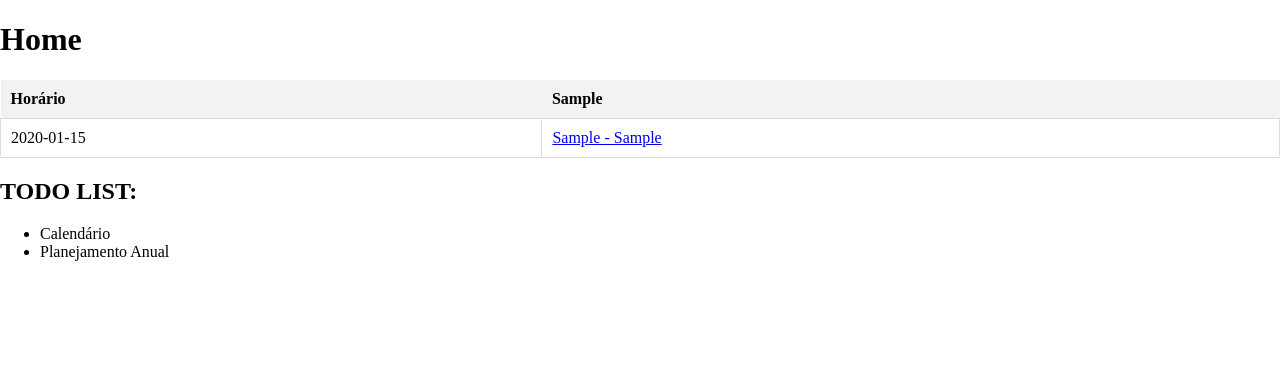
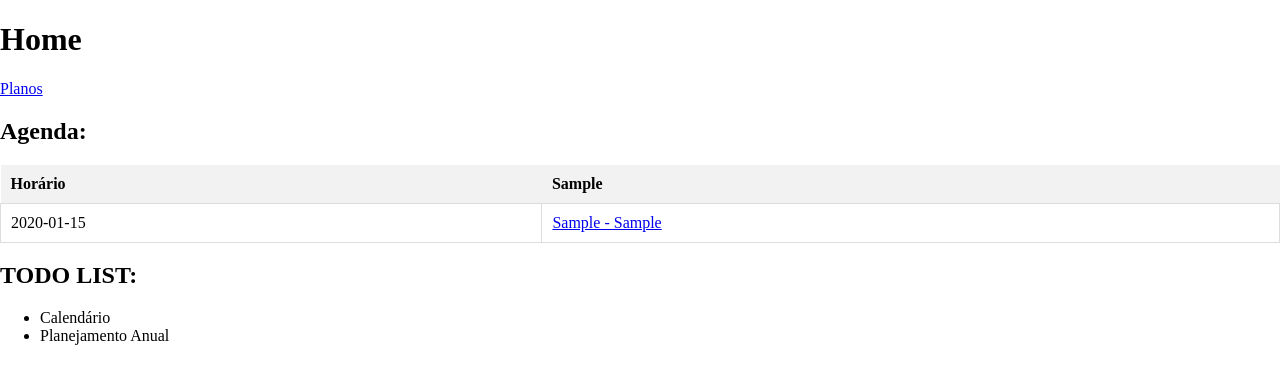
Before and after one commit to Jpires09/PontobSystem1.0, a Rails app: page / in a window 1280 px wide. Shown: the part 99-483 px from the top of the page. Run offline with Rails 7, Linux system fonts and the light colour scheme; tables that the repository leaves empty hold one stand-in row (values such as "Sample post"); style sheets or scripts are compiled from the project's sources.

Commit message:
added link to plans page

```diff
--- a/app/views/home/index.html.erb
+++ b/app/views/home/index.html.erb
@@ -1,4 +1,8 @@
 <h1>Home</h1>
+
+<%= link_to "Planos", plans_path %>
+
+<h2>Agenda:</h2>
 
 <table>
   <thead>
```
